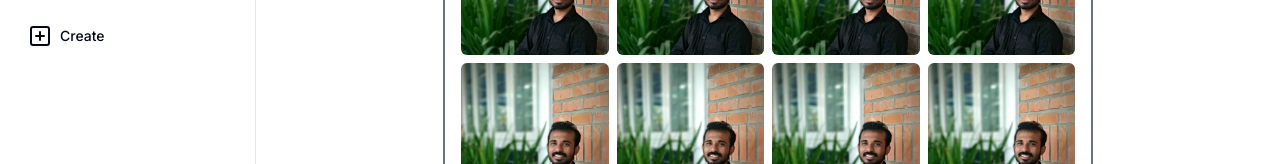
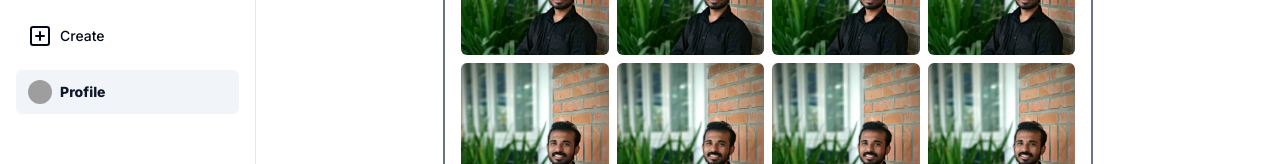
Before and after one commit to TKRchamak/pet-project, a Next.js app: page /dashboard/profile in a window 1280 px wide. Shown: the part 442-606 px from the top of the page. Built offline with nearby package versions, Linux system fonts and the light colour scheme; grey boxes are pictures that could not be loaded.

Commit message:
Add: profile in navlink

```diff
--- a/components/nav-links.tsx
+++ b/components/nav-links.tsx
@@ -6,6 +6,7 @@ import {
   Compass,
   Heart,
   Home,
+  LucideIcon,
   MessageCircle,
   PlusSquare,
   Search,
@@ -15,8 +16,17 @@ import Link from "next/link";
 import { cn } from "@utils";
 import { usePathname } from "next/navigation";
 import { buttonVariants } from "@ui/button";
+import { Icon } from "next/dist/lib/metadata/types/metadata-types";
+import ProfileAvatar from "./profile-avatar";
 
-const links = [
+interface NavigationLinks {
+  name: string;
+  href: string;
+  icon?: LucideIcon;
+  hideOnMobile?: boolean;
+}
+
+const links: NavigationLinks[] = [
   { name: "Home", href: "/dashboard", icon: Home },
   {
     name: "Search",
@@ -46,6 +56,10 @@ const links = [
     href: "/dashboard/create",
     icon: PlusSquare,
   },
+  {
+    name: "Profile",
+    href: "/dashboard/profile",
+  },
 ];
 
 const NavLinks = () => {
@@ -54,7 +68,7 @@ const NavLinks = () => {
   return (
     <>
       {links.map((link) => {
-        const LinkIcon = link.icon;
+        const LinkIcon = link.icon as LucideIcon;
         const isActive = pathname === link.href;
 
         return (
@@ -67,7 +81,11 @@ const NavLinks = () => {
               size: "lg",
             })}
           >
-            <LinkIcon className="w-6" />
+            {LinkIcon ? (
+              <LinkIcon className="w-6" />
+            ) : (
+              <ProfileAvatar size={6} />
+            )}
             <p
               className={`${cn("hidden lg:block", {
                 "font-extrabold": isActive,
--- /dev/null
+++ b/components/profile-avatar.tsx
@@ -0,0 +1,15 @@
+import React from "react";
+import { Avatar, AvatarFallback, AvatarImage } from "@ui/avatar";
+
+const ProfileAvatar = ({ size }: { size: number }) => {
+  return (
+    <>
+      <Avatar className={`w-${size} h-${size}`}>
+        <AvatarImage src="https://github.com/shadcn.png" />
+        <AvatarFallback>ZA</AvatarFallback>
+      </Avatar>
+    </>
+  );
+};
+
+export default ProfileAvatar;
--- a/components/profile-section.tsx
+++ b/components/profile-section.tsx
@@ -1,20 +1,17 @@
-import { Avatar, AvatarImage, AvatarFallback } from "@ui/avatar";
 import React from "react";
 import { pacifico } from "@components/fonts";
 import { Button } from "@ui/button";
 import { LogOut, Plus } from "lucide-react";
 import { Dialog, DialogTrigger } from "@ui/dialog";
 import UploadContent from "@components/upload-content";
+import ProfileAvatar from "@components/profile-avatar";
 
 const Profile = () => {
   return (
     <main className="flex flex-col justify-between h-[150px]">
       <div className="flex justify-between items-center">
         <div className="flex justify-center items-center gap-4">
-          <Avatar>
-            <AvatarImage src="https://github.com/shadcn.png" />
-            <AvatarFallback>ZA</AvatarFallback>
-          </Avatar>
+          <ProfileAvatar size={10} />
           <div className="flex flex-col items-start justify-center">
             <p className={`text-lg text-extrabold ${pacifico.className}`}>
               Zaber Ahmed
```
